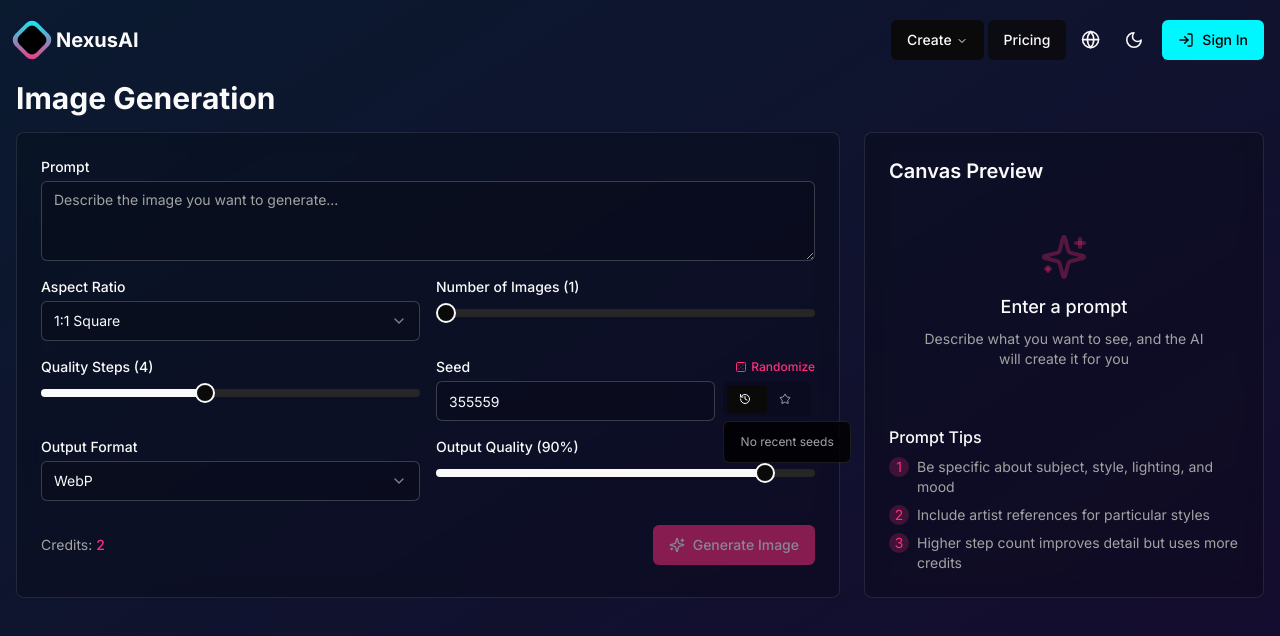
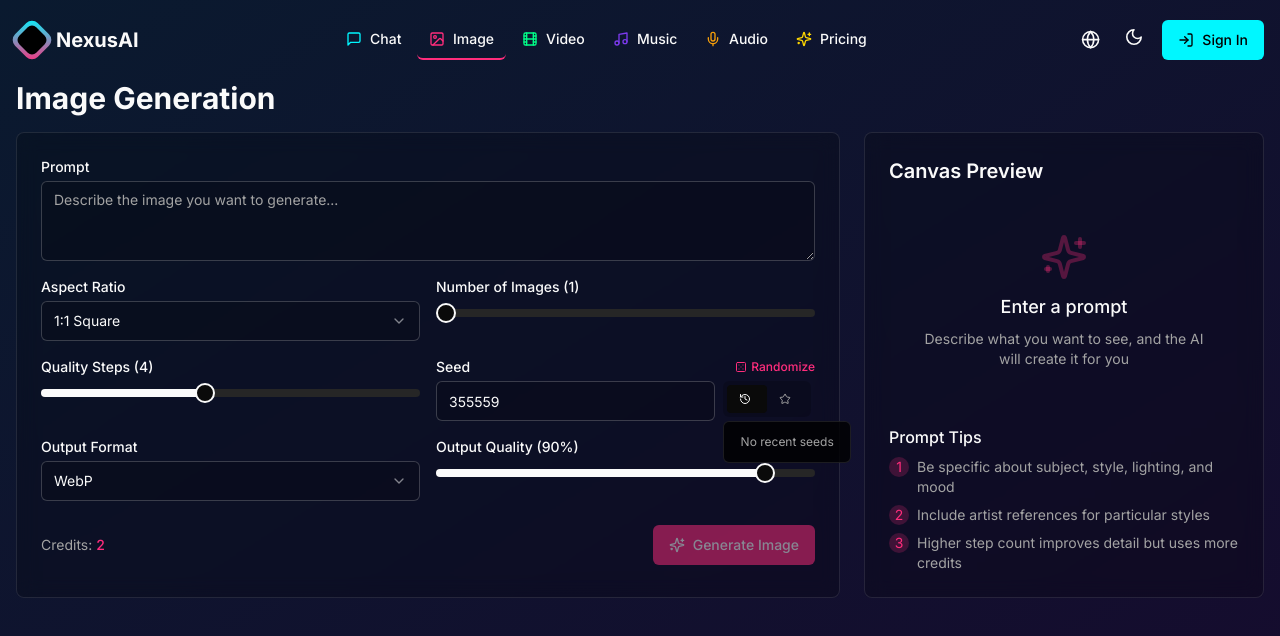
Before and after one commit to 126shitou/AICompose, a Next.js app: page /image in a window 1280 px wide. Shown: the top 636 px of the page. Built offline with nearby package versions, Linux system fonts and the light colour scheme.

Commit message:
更改颜色

```diff
--- a/components/navigation.tsx
+++ b/components/navigation.tsx
@@ -14,15 +14,6 @@ import {
   SheetContent,
   SheetTrigger
 } from '@/components/ui/sheet';
-import {
-  NavigationMenu,
-  NavigationMenuContent,
-  NavigationMenuItem,
-  NavigationMenuLink,
-  NavigationMenuList,
-  NavigationMenuTrigger,
-  navigationMenuTriggerStyle,
-} from "@/components/ui/navigation-menu";
 import {
   MessageSquare,
   Image as ImageIcon,
@@ -108,108 +99,130 @@ export function Navigation() {
       )}
     >
       <div className="container mx-auto px-4 flex items-center justify-between">
-        <Link href="/" className="flex items-center space-x-2">
-          <div className="relative w-8 h-8 bg-gradient-to-br from-[#00F7FF] to-[#FF2D7C] rounded-lg transform rotate-45">
-            <div className="absolute inset-1 bg-white dark:bg-black rounded-md" />
+        <Link href="/" className="flex items-center space-x-2 group">
+          <div className="relative w-8 h-8 bg-gradient-to-br from-[#00F7FF] to-[#FF2D7C] rounded-lg transform rotate-45 transition-all duration-300 group-hover:rotate-[60deg] group-hover:scale-110">
+            <div className="absolute inset-1 bg-white dark:bg-black rounded-md transition-all duration-300" />
           </div>
-          <span className="font-bold text-xl">NexusAI</span>
+          <span className="font-bold text-xl   duration-200 group-hover:text-[#00F7FF]">NexusAI</span>
         </Link>
 
         {/* Desktop Navigation */}
-        <div className="hidden md:flex items-center space-x-2">
-          <NavigationMenu>
-            <NavigationMenuList>
-              <NavigationMenuItem>
-                <NavigationMenuTrigger>{t('nav.create', 'Create')}</NavigationMenuTrigger>
-                <NavigationMenuContent>
-                  <ul className="grid w-[400px] gap-3 p-4 md:w-[500px] md:grid-cols-2 lg:w-[600px]">
+        <div className="hidden lg:flex items-center space-x-1">
+          <nav className="flex items-center space-x-1">
+            {/* Navigation Items */}
             {navItems.map((item) => (
-                      <li key={item.href}>
-                        <Link href={item.href} legacyBehavior passHref>
-                          <NavigationMenuLink
+              <Link key={item.href} href={item.href}>
+                <Button
+                  variant="ghost"
                   className={cn(
-                              "block select-none space-y-1 rounded-md p-3 leading-none no-underline outline-none transition-colors hover:bg-accent hover:text-accent-foreground focus:bg-accent focus:text-accent-foreground",
-                              "duration-150 ease-in-out will-change-[background-color,color] backdrop-blur-sm",
-                              pathname === item.href
-                                ? "bg-accent text-accent-foreground"
-                                : "bg-transparent hover:bg-accent/80"
+                    "h-10 px-3 py-2 hover:bg-accent/50 hover:text-accent-foreground transition-all duration-300 relative group",
+                    "border-b-2 border-transparent hover:border-b-2",
+                    pathname === item.href && "border-b-2"
                   )}
                   style={{
-                              borderLeft: pathname === item.href ? `3px solid ${item.color}` : 'none'
+                    borderBottomColor: pathname === item.href ? item.color : 'transparent',
                   }}
                 >
                   <div className="flex items-center gap-2">
-                              <div style={{ color: item.color }}>{item.icon}</div>
-                              <span className="text-sm font-medium">{item.name}</span>
+                    <div
+                      className="will-change-transform group-hover:scale-110 group-hover:animate-pulse"
+                      style={{
+                        color: item.color,
+                        transition: 'transform 300ms ease-out'
+                      }}
+                    >
+                      {item.icon}
                     </div>
-                            <p className="line-clamp-2 text-sm leading-snug text-muted-foreground">
-                              {t(`nav.${item.name.toLowerCase()}.description`, `Create with AI ${item.name}`)}
-                            </p>
-                          </NavigationMenuLink>
+                    <span
+                      className="text-sm font-medium will-change-transform group-hover:translate-x-0.5"
+                      style={{ transition: 'transform 200ms ease-out' }}
+                    >
+                      {item.name}
+                    </span>
+                  </div>
+                </Button>
               </Link>
-                      </li>
             ))}
-                  </ul>
-                </NavigationMenuContent>
-              </NavigationMenuItem>
-              <NavigationMenuItem>
-                <Link href="/pricing" legacyBehavior passHref>
-                  <NavigationMenuLink
+
+            {/* Pricing Link */}
+            <Link href="/pricing">
+              <Button
+                variant="ghost"
                 className={cn(
-                      navigationMenuTriggerStyle(),
-                      "bg-background/80 backdrop-blur-sm hover:bg-accent/80"
+                  "h-10 px-3 py-2 hover:bg-accent/50 hover:text-accent-foreground transition-all duration-300 relative group",
+                  "border-b-2 border-transparent hover:border-b-2",
+                  pathname === '/pricing' && "border-b-2"
                 )}
+                style={{
+                  borderBottomColor: pathname === '/pricing' ? '#FFD700' : 'transparent',
+                }}
+              >
+                <div className="flex items-center gap-2">
+                  <Sparkles
+                    className="h-4 w-4 text-[#FFD700] will-change-transform group-hover:scale-110 group-hover:rotate-12"
+                    style={{ transition: 'transform 300ms ease-out' }}
+                  />
+                  <span
+                    className="text-sm font-medium will-change-transform group-hover:translate-x-0.5"
+                    style={{ transition: 'transform 200ms ease-out' }}
                   >
                     {t('nav.pricing', 'Pricing')}
-                  </NavigationMenuLink>
+                  </span>
+                </div>
+              </Button>
             </Link>
-              </NavigationMenuItem>
-            </NavigationMenuList>
-          </NavigationMenu>
+          </nav>
+        </div>
 
-          <div className="flex items-center gap-3 ml-4">
+        {/* Right side controls */}
+        <div className="flex items-center gap-3">
+          <div className="hidden lg:flex items-center gap-3">
+            <div className="transform transition-all duration-300 hover:scale-105">
               <LanguageSelector />
+            </div>
+            <div className="transform transition-all duration-300 hover:scale-105 hover:rotate-12">
               <ModeToggle />
+            </div>
 
             {isLoggedIn ? (
-              <Link href="/profile">
+              <Link href="/profile" className="transform transition-all duration-300 hover:scale-105">
                 <Avatar className="hover:ring-2 hover:ring-primary transition-all cursor-pointer">
                   <AvatarImage src="https://github.com/shadcn.png" alt="@user" />
                   <AvatarFallback>CN</AvatarFallback>
                 </Avatar>
               </Link>
             ) : (
-              <Button className="bg-[#00F7FF] hover:bg-[#00F7FF]/80 text-black">
-                <LogIn className="mr-2 h-4 w-4" /> {t('nav.login', 'Sign In')}
+              <Button className="bg-[#00F7FF] hover:bg-[#00F7FF]/80 text-black transform transition-all duration-300 hover:scale-105 hover:shadow-lg">
+                <LogIn className="mr-2 h-4 w-4 transition-transform duration-200 group-hover:translate-x-0.5" />
+                {t('nav.login', 'Sign In')}
               </Button>
             )}
           </div>
-        </div>
 
           {/* Mobile Navigation */}
-        <div className="flex md:hidden items-center gap-3">
+          <div className="lg:hidden">
             <Sheet open={isMobileMenuOpen} onOpenChange={setIsMobileMenuOpen}>
               <SheetTrigger asChild>
-              <Button variant="ghost" size="icon">
+                <Button variant="ghost" size="icon" className="transition-all duration-300 hover:scale-110 hover:rotate-90">
                   <Menu className="h-6 w-6" />
                 </Button>
               </SheetTrigger>
               <SheetContent side="left" className="w-[85%] bg-background/95 dark:bg-background backdrop-blur-xl border-r border-gray-200/20 dark:border-white/10">
                 <div className="flex flex-col h-full">
                   <div className="flex items-center justify-between mb-6">
-                  <Link href="/" className="flex items-center space-x-2" onClick={() => setIsMobileMenuOpen(false)}>
-                    <div className="relative w-8 h-8 bg-gradient-to-br from-[#00F7FF] to-[#FF2D7C] rounded-lg transform rotate-45">
-                      <div className="absolute inset-1 bg-white dark:bg-black rounded-md" />
+                    <Link href="/" className="flex items-center space-x-2 group" onClick={() => setIsMobileMenuOpen(false)}>
+                      <div className="relative w-8 h-8 bg-gradient-to-br from-[#00F7FF] to-[#FF2D7C] rounded-lg transform rotate-45 transition-all duration-300 group-hover:rotate-[60deg] group-hover:scale-110">
+                        <div className="absolute inset-1 bg-white dark:bg-black rounded-md transition-all duration-300" />
                       </div>
-                    <span className="font-bold text-xl">NexusAI</span>
+                      <span className="font-bold text-xl   duration-200 group-hover:text-[#00F7FF]">NexusAI</span>
                     </Link>
-                  <Button variant="ghost" size="icon" onClick={() => setIsMobileMenuOpen(false)}>
+                    <Button variant="ghost" size="icon" onClick={() => setIsMobileMenuOpen(false)} className="transition-all duration-300 hover:scale-110 hover:rotate-90">
                       <X className="h-6 w-6" />
                     </Button>
                   </div>
 
                   <div className="space-y-1">
-                  {navItems.map((item) => (
+                    {navItems.map((item, index) => (
                       <Link
                         key={item.href}
                         href={item.href}
@@ -217,18 +230,33 @@ export function Navigation() {
                       >
                         <div
                           className={cn(
-                          "flex items-center px-3 py-3 rounded-md transition-colors",
-                          "duration-150 ease-in-out",
+                            "flex items-center px-3 py-3 rounded-md transition-all group",
+                            "duration-300 ease-in-out border-l-4 border-transparent",
+                            "hover:scale-[1.02] hover:shadow-sm",
                             pathname === item.href
-                            ? "bg-accent text-accent-foreground"
+                              ? "bg-accent/10 scale-[1.02]"
                               : "hover:bg-accent hover:text-accent-foreground"
                           )}
                           style={{
-                          borderLeft: pathname === item.href ? `3px solid ${item.color}` : 'none'
+                            borderLeftColor: pathname === item.href ? item.color : 'transparent',
+                            animationDelay: `${index * 50}ms`,
                           }}
                         >
-                        <div className="mr-3" style={{ color: item.color }}>{item.icon}</div>
-                        <span>{item.name}</span>
+                          <div
+                            className="mr-3 will-change-transform group-hover:scale-110 group-hover:rotate-6"
+                            style={{
+                              color: item.color,
+                              transition: 'transform 300ms ease-out'
+                            }}
+                          >
+                            {item.icon}
+                          </div>
+                          <span
+                            className="will-change-transform group-hover:translate-x-1"
+                            style={{ transition: 'transform 200ms ease-out' }}
+                          >
+                            {item.name}
+                          </span>
                         </div>
                       </Link>
                     ))}
@@ -236,9 +264,27 @@ export function Navigation() {
                       href="/pricing"
                       onClick={() => setIsMobileMenuOpen(false)}
                     >
-                    <div className="flex items-center px-3 py-3 rounded-md transition-colors duration-150 ease-in-out hover:bg-accent hover:text-accent-foreground">
-                      <Sparkles className="mr-3 h-4 w-4 text-[#FFD700]" />
-                      <span>{t('nav.pricing', 'Pricing')}</span>
+                      <div className={cn(
+                        "flex items-center px-3 py-3 rounded-md transition-all duration-300 ease-in-out group",
+                        "border-l-4 border-transparent hover:scale-[1.02] hover:shadow-sm",
+                        pathname === '/pricing'
+                          ? "bg-accent/10 scale-[1.02]"
+                          : "hover:bg-accent hover:text-accent-foreground"
+                      )}
+                        style={{
+                          borderLeftColor: pathname === '/pricing' ? '#FFD700' : 'transparent',
+                          animationDelay: `${navItems.length * 50}ms`,
+                        }}>
+                        <Sparkles
+                          className="mr-3 h-4 w-4 text-[#FFD700] will-change-transform group-hover:scale-110 group-hover:rotate-12"
+                          style={{ transition: 'transform 300ms ease-out' }}
+                        />
+                        <span
+                          className="will-change-transform group-hover:translate-x-1"
+                          style={{ transition: 'transform 200ms ease-out' }}
+                        >
+                          {t('nav.pricing', 'Pricing')}
+                        </span>
                       </div>
                     </Link>
                   </div>
@@ -251,7 +297,7 @@ export function Navigation() {
 
                     {isLoggedIn ? (
                       <Link href="/profile" onClick={() => setIsMobileMenuOpen(false)}>
-                      <div className="flex items-center px-3 py-3 rounded-md transition-colors duration-150 ease-in-out hover:bg-accent hover:text-accent-foreground">
+                        <div className="flex items-center px-3 py-3 rounded-md will-change-auto hover:bg-accent hover:text-accent-foreground" style={{ transition: 'background-color 150ms ease-out, color 150ms ease-out' }}>
                           <User className="mr-3 h-4 w-4" />
                           <span>{t('nav.profile', 'Profile')}</span>
                         </div>
@@ -267,6 +313,7 @@ export function Navigation() {
             </Sheet>
           </div>
         </div>
+      </div>
     </header>
   );
 }
--- a/components/ui/navigation-menu.tsx
+++ /dev/null
@@ -1,128 +0,0 @@
-import * as React from 'react';
-import * as NavigationMenuPrimitive from '@radix-ui/react-navigation-menu';
-import { cva } from 'class-variance-authority';
-import { ChevronDown } from 'lucide-react';
-
-import { cn } from '@/lib/utils';
-
-const NavigationMenu = React.forwardRef<
-  React.ElementRef<typeof NavigationMenuPrimitive.Root>,
-  React.ComponentPropsWithoutRef<typeof NavigationMenuPrimitive.Root>
->(({ className, children, ...props }, ref) => (
-  <NavigationMenuPrimitive.Root
-    ref={ref}
-    className={cn(
-      'relative z-10 flex max-w-max flex-1 items-center justify-center',
-      className
-    )}
-    {...props}
-  >
-    {children}
-    <NavigationMenuViewport />
-  </NavigationMenuPrimitive.Root>
-));
-NavigationMenu.displayName = NavigationMenuPrimitive.Root.displayName;
-
-const NavigationMenuList = React.forwardRef<
-  React.ElementRef<typeof NavigationMenuPrimitive.List>,
-  React.ComponentPropsWithoutRef<typeof NavigationMenuPrimitive.List>
->(({ className, ...props }, ref) => (
-  <NavigationMenuPrimitive.List
-    ref={ref}
-    className={cn(
-      'group flex flex-1 list-none items-center justify-center space-x-1',
-      className
-    )}
-    {...props}
-  />
-));
-NavigationMenuList.displayName = NavigationMenuPrimitive.List.displayName;
-
-const NavigationMenuItem = NavigationMenuPrimitive.Item;
-
-const navigationMenuTriggerStyle = cva(
-  'group inline-flex h-10 w-max items-center justify-center rounded-md bg-background px-4 py-2 text-sm font-medium hover:bg-accent hover:text-accent-foreground focus:bg-accent focus:text-accent-foreground focus:outline-none disabled:pointer-events-none disabled:opacity-50 data-[active]:bg-accent/50 data-[state=open]:bg-accent/50'
-);
-
-const NavigationMenuTrigger = React.forwardRef<
-  React.ElementRef<typeof NavigationMenuPrimitive.Trigger>,
-  React.ComponentPropsWithoutRef<typeof NavigationMenuPrimitive.Trigger>
->(({ className, children, ...props }, ref) => (
-  <NavigationMenuPrimitive.Trigger
-    ref={ref}
-    className={cn(navigationMenuTriggerStyle(), 'group', className)}
-    {...props}
-  >
-    {children}{' '}
-    <ChevronDown
-      className="relative top-[1px] ml-1 h-3 w-3 transition duration-200 group-data-[state=open]:rotate-180"
-      aria-hidden="true"
-    />
-  </NavigationMenuPrimitive.Trigger>
-));
-NavigationMenuTrigger.displayName = NavigationMenuPrimitive.Trigger.displayName;
-
-const NavigationMenuContent = React.forwardRef<
-  React.ElementRef<typeof NavigationMenuPrimitive.Content>,
-  React.ComponentPropsWithoutRef<typeof NavigationMenuPrimitive.Content>
->(({ className, ...props }, ref) => (
-  <NavigationMenuPrimitive.Content
-    ref={ref}
-    className={cn(
-      'left-0 top-0 w-full data-[motion^=from-]:animate-in data-[motion^=to-]:animate-out data-[motion^=from-]:fade-in data-[motion^=to-]:fade-out data-[motion=from-end]:slide-in-from-right-52 data-[motion=from-start]:slide-in-from-left-52 data-[motion=to-end]:slide-out-to-right-52 data-[motion=to-start]:slide-out-to-left-52 md:absolute md:w-auto ',
-      className
-    )}
-    {...props}
-  />
-));
-NavigationMenuContent.displayName = NavigationMenuPrimitive.Content.displayName;
-
-const NavigationMenuLink = NavigationMenuPrimitive.Link;
-
-const NavigationMenuViewport = React.forwardRef<
-  React.ElementRef<typeof NavigationMenuPrimitive.Viewport>,
-  React.ComponentPropsWithoutRef<typeof NavigationMenuPrimitive.Viewport>
->(({ className, ...props }, ref) => (
-  <div className={cn('absolute left-0 top-full flex justify-center')}>
-    <NavigationMenuPrimitive.Viewport
-      className={cn(
-        'origin-top-center relative mt-1.5 h-[var(--radix-navigation-menu-viewport-height)] w-full overflow-hidden rounded-md border bg-popover text-popover-foreground shadow-lg data-[state=open]:animate-in data-[state=closed]:animate-out data-[state=closed]:zoom-out-95 data-[state=open]:zoom-in-90 md:w-[var(--radix-navigation-menu-viewport-width)]',
-        className
-      )}
-      ref={ref}
-      {...props}
-    />
-  </div>
-));
-NavigationMenuViewport.displayName =
-  NavigationMenuPrimitive.Viewport.displayName;
-
-const NavigationMenuIndicator = React.forwardRef<
-  React.ElementRef<typeof NavigationMenuPrimitive.Indicator>,
-  React.ComponentPropsWithoutRef<typeof NavigationMenuPrimitive.Indicator>
->(({ className, ...props }, ref) => (
-  <NavigationMenuPrimitive.Indicator
-    ref={ref}
-    className={cn(
-      'top-full z-[1] flex h-1.5 items-end justify-center overflow-hidden data-[state=visible]:animate-in data-[state=hidden]:animate-out data-[state=hidden]:fade-out data-[state=visible]:fade-in',
-      className
-    )}
-    {...props}
-  >
-    <div className="relative top-[60%] h-2 w-2 rotate-45 rounded-tl-sm bg-border shadow-md" />
-  </NavigationMenuPrimitive.Indicator>
-));
-NavigationMenuIndicator.displayName =
-  NavigationMenuPrimitive.Indicator.displayName;
-
-export {
-  navigationMenuTriggerStyle,
-  NavigationMenu,
-  NavigationMenuList,
-  NavigationMenuItem,
-  NavigationMenuContent,
-  NavigationMenuTrigger,
-  NavigationMenuLink,
-  NavigationMenuIndicator,
-  NavigationMenuViewport,
-};
```
Lines whose indentation alone changed are shown as unchanged.
